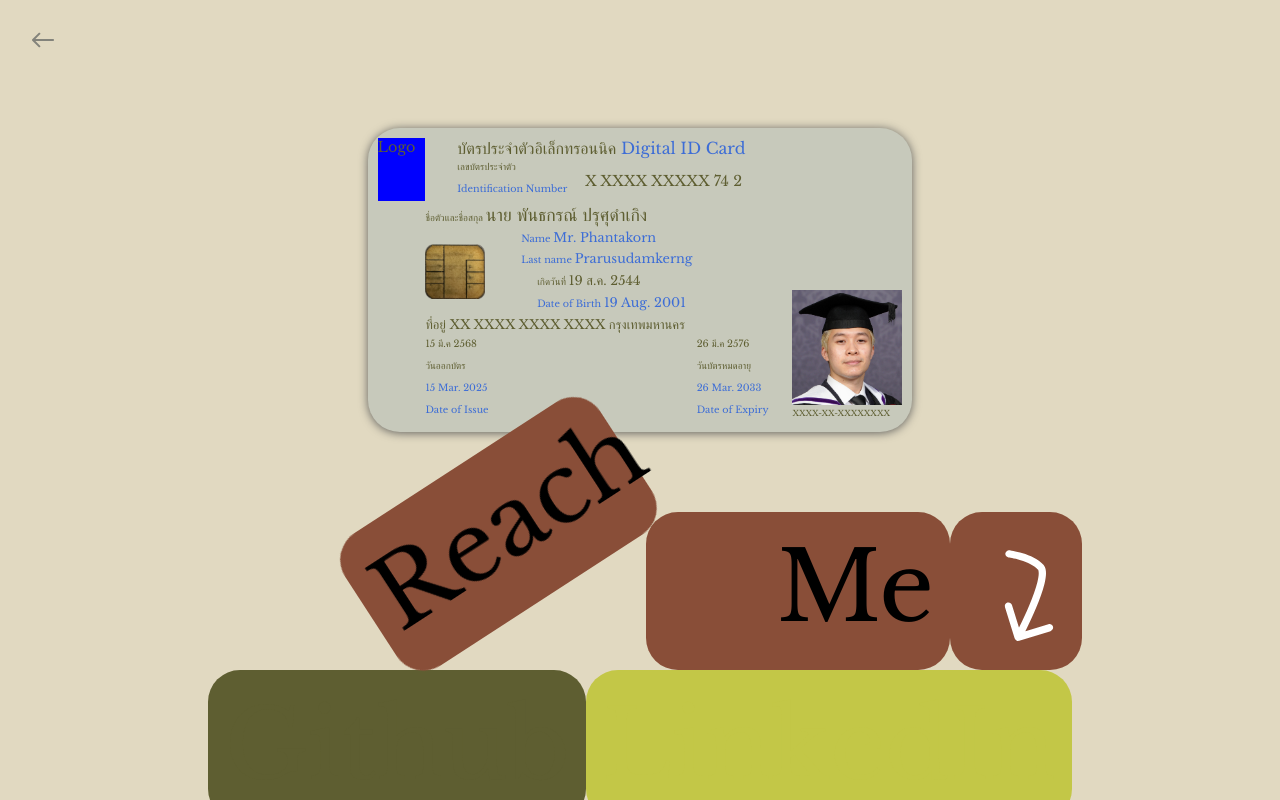
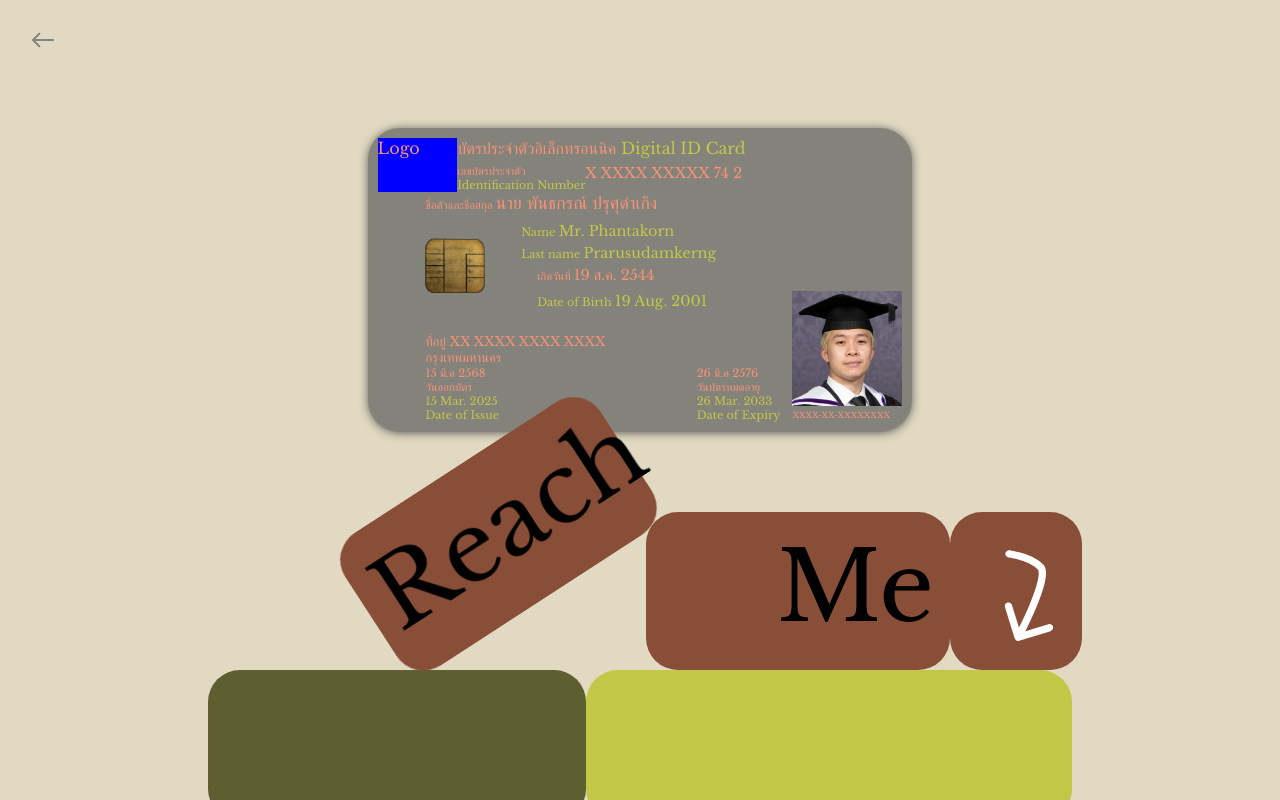
Before and after one commit to phantomcorn/site, a Next.js app: page /about in a window 1280 px wide. Built offline with nearby package versions, Linux system fonts and the light colour scheme.

Commit message:
relayout Card

```diff
--- a/src/components/Card/Card.js
+++ b/src/components/Card/Card.js
@@ -8,7 +8,7 @@ export default function Card() {
         <div className={styles["card"]}>
             <div className={styles["card-inner"]}>
                 <div className={styles["card-back"]}>
-                    World!
+
                 </div>
                 <div className={styles["card-front"]}>
 
--- a/src/components/Card/Card.module.css
+++ b/src/components/Card/Card.module.css
@@ -27,10 +27,9 @@
     backface-visibility: hidden; /* Hide when object flipped ons its back */
     box-shadow : 0 1px 10px #5F5F5D;
     padding:0.6rem;
-    font-size: .9rem;
 
-    color: var(--secondary-one);
-    background-color: var(--primary-two);
+    color: var(--secondary-one-three);
+    background-color: var(--secondary-three-three);
 }
 
 .card-back {
@@ -44,17 +43,17 @@
 .card-front {
     display: grid;
     grid-template-columns: 3fr 2fr 4fr 1fr 3fr 3fr 4fr 6fr;
-    grid-template-rows: repeat(13,1fr);
+    grid-template-rows: 2fr repeat(2,1fr) repeat(2,2fr) repeat(3,1fr) repeat(3,2fr) repeat(4,1fr);
     flex-direction: column;
-    row-gap: 0.2rem;
+    /* row-gap: 0.2rem; */
 }
 
 .eng {
-    color: var(--secondary-two);
+    color: var(--secondary-one-two);
 }
 
 .card-info:nth-child(1) { /* Logo */
-    grid-column: 1;
+    grid-column: 1 / span 2;
     grid-row: 1 / span 3;
     background: blue;
 }
@@ -71,11 +70,11 @@
 }
 
 .card-info:nth-child(n + 3) {
-    font-size: 0.6rem;
+    font-size: 0.7rem;
 }
 
 .card-info:nth-child(n + 3) > span {
-    font-size: 0.8rem;
+    font-size: 0.9rem;
 }
 
 .card-info:nth-child(4) { /* Identification Number */
@@ -86,7 +85,6 @@
 .card-info:nth-child(5) { /* X XXXX XXXXX 74 2 */
     grid-row: 2 / span 2 ;
     grid-column: 6 / end ;
-    align-self: center;
     font-size: 0.9rem;
 }
 
@@ -102,6 +100,7 @@
 .card-info:nth-child(7) { /* Name Mr. Phantakorn */
     grid-row: 5;
     grid-column: 4 / -1;
+    align-self: center;
 }
 
 .card-info:nth-child(8) { /* Last name Prarusudamkerng */
@@ -111,78 +110,81 @@
 
 
 .card-info:nth-child(9) { /* เกิดวันที่ 19 ส.ค. 2544 */
-    grid-row: 7;
+    grid-row: 7 / span 2;
     grid-column: 5 / -1;
+    align-self: center;
 }
 
 
 .card-info:nth-child(10) { /* Date of Birth 19 Aug. 2001 */
-    grid-row: 8;
+    grid-row: 9;
     grid-column: 5 / -1;
+    align-self: center;
 }
 
 
 .card-info:nth-child(11) { /* ที่อยู่ XX XXXX XXXX XXXX */
-    grid-row: 9;
-    grid-column: 2 / span 6;
+    grid-row: 10 / span 2;
+    grid-column: 2 / span 5;
     font-size: 0.8rem;
+    align-self: flex-end;
 }
 
 .card-info:nth-child(12) { /* 15 มี.ค 2568  */
-    grid-row: 10;
+    grid-row: 12;
     grid-column: 2 / span 2;
 }
 
 .card-info:nth-child(13) { /* วันออกบัตร */
-    grid-row: 11;
+    grid-row: 13;
     grid-column: 2 / span 2;
 }
 
 .card-info:nth-child(14) { /* 15 Mar. 2025 */
-    grid-row: 12;
+    grid-row: 14;
     grid-column: 2 / span 3;
 }
 
 .card-info:nth-child(15) { /* Date of Issue */
-    grid-row: 13;
+    grid-row: 15;
     grid-column: 2 / span 2;
 }
 
 .card-info:nth-child(16) { /* 26 มี.ค 2576  */
-    grid-row: 10;
+    grid-row: 12;
     grid-column: 8;
 }
 
 .card-info:nth-child(17) { /* วันบัตรหมดอายุ */
-    grid-row: 11;
+    grid-row: 13;
     grid-column: 8;
 }
 
 .card-info:nth-child(18) { /* 26 Mar. 2033 */
-    grid-row: 12;
+    grid-row: 14;
     grid-column: 8;
 }
 
 .card-info:nth-child(19) { /* Date of Expiry */
-    grid-row: 13;
+    grid-row: 15;
     grid-column: 8;
 }
 
 .card-info:nth-child(20) { /* Image */
-    grid-row: 7 / span 7;
+    grid-row: 9 / span 6;
     grid-column: end;
     align-self: center;
 }
 
 .card-info:nth-child(21) { /*  XXXX-XX-XXXXXXXX */
-    grid-row: 13;
+    grid-row: 15;
     grid-column: end;
     font-size: 0.5rem;
     align-self: center;
 }
 
 .card-info:nth-child(22) { /* Chip */
-    grid-row: 5 / span 4;
+    grid-row: 5 / span 5;
     grid-column: 2 / span 2;
     align-self: center;
 }
```
